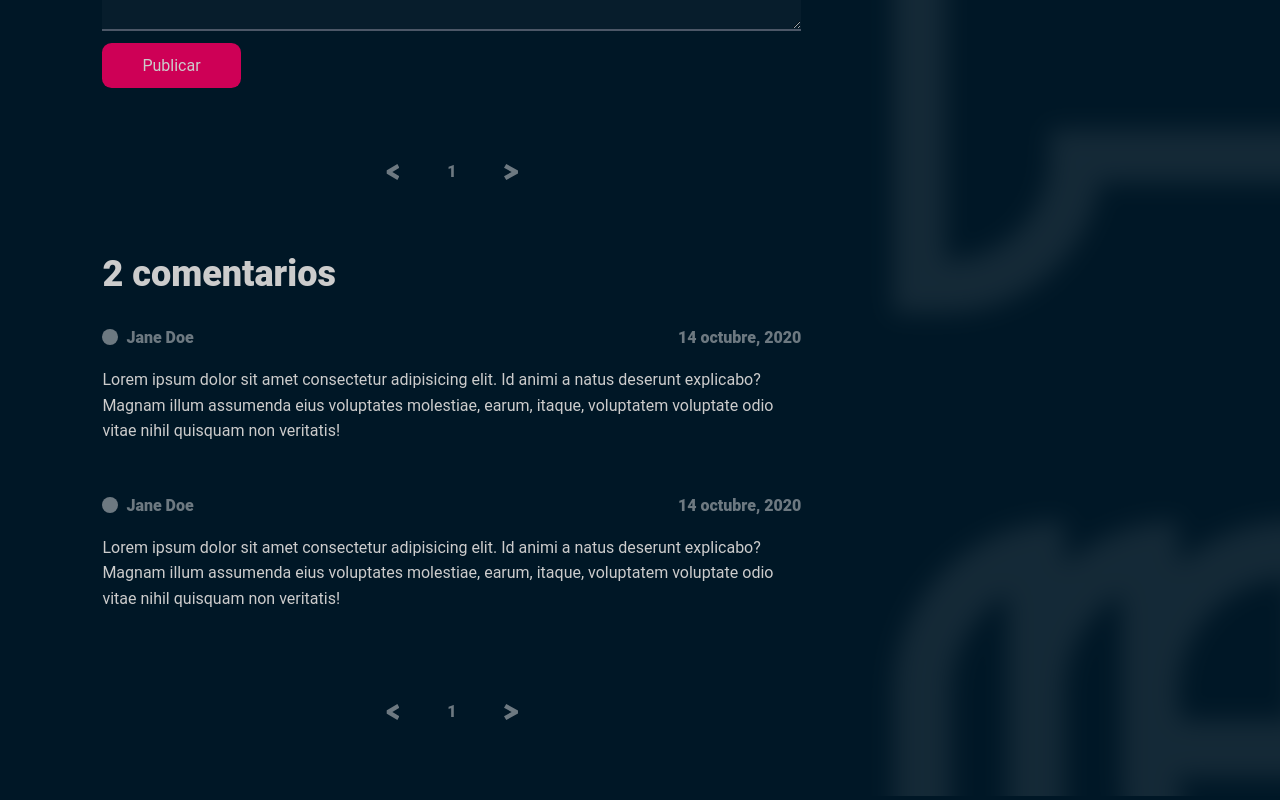
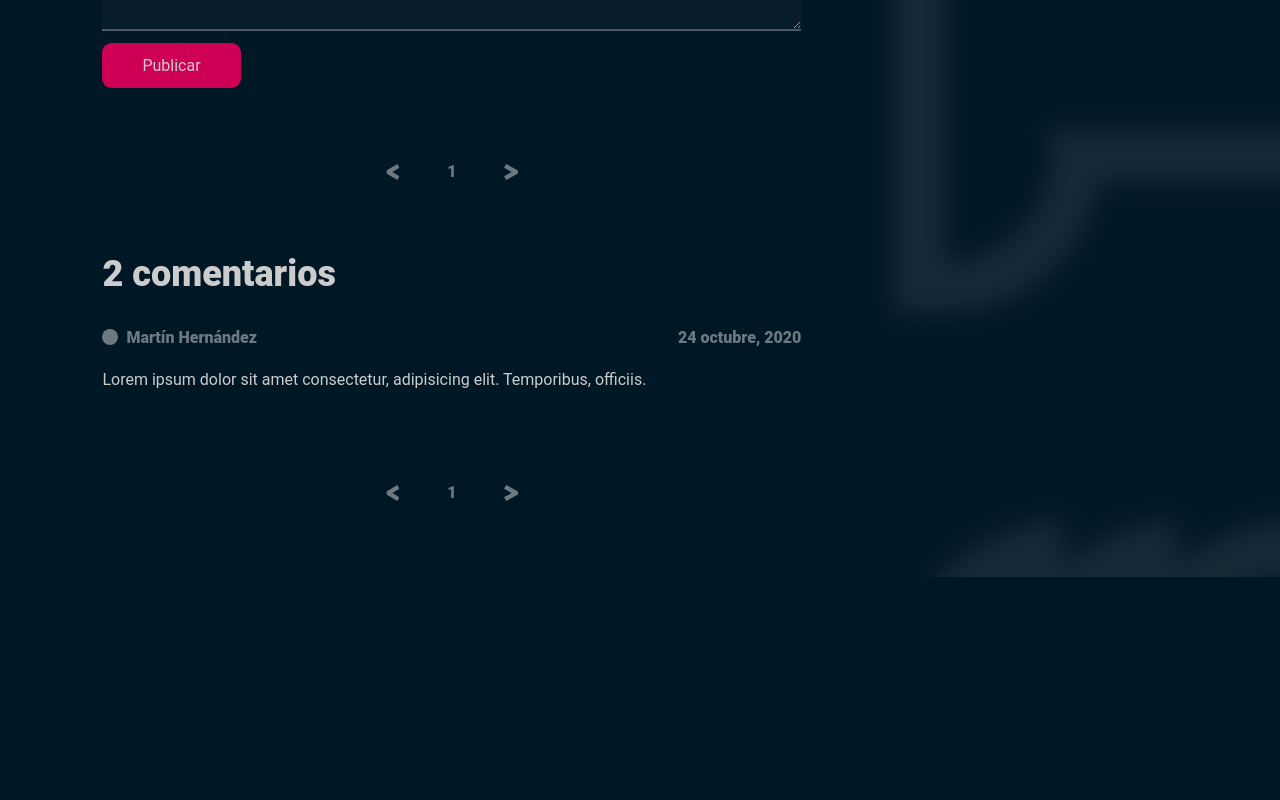
Before and after one commit to jorgebecerrilgi/globo-politico, a Next.js app: page /post/1 in a window 1280 px wide. Shown: the part 2970-3770 px from the top of the page. After the commit the page ends 3551 px from the top, so only its background shows below. Built offline with nearby package versions, Linux system fonts and the light colour scheme.

Commit message:
Renamed <Comments /> into <CommentSection />. Added missing props to last components.

```diff
--- a/components/Button.tsx
+++ b/components/Button.tsx
@@ -1,16 +1,20 @@
 import styles from "../styles/Button.module.css";
 import { Property } from "../node_modules/csstype/index";
+import Link from "next/link";
 
 interface Props {
     prompt: string;
+    href?: string;
     className?: string;
 }
 
-const Button: React.FC<Props> = ({ prompt, className }): JSX.Element => {
+const Button: React.FC<Props> = ({ prompt, href = "/", className }): JSX.Element => {
     return (
-        <button className={`${styles.button} ${className}`} type="button">
-            {prompt}
-        </button>
+        <Link href={href}>
+            <button className={`${styles.button} ${className}`} type="button">
+                {prompt}
+            </button>
+        </Link>
     );
 };
 
--- a/components/Comment.tsx
+++ b/components/Comment.tsx
@@ -2,18 +2,21 @@ import Author from "./Author";
 import Date from "./Date";
 import styles from "../styles/Comment.module.css";
 
-const Comment: React.FC = (): JSX.Element => {
+interface Props {
+    authorName: string;
+    date: string;
+    className?: string;
+    children: string;
+}
+
+const Comment: React.FC<Props> = ({ authorName, date, className, children }): JSX.Element => {
     return (
-        <div className={styles.comment}>
+        <div className={`${styles.comment} ${className}`}>
             <div className={styles.information}>
-                <Author name="Jane Doe" />
-                <Date date="14 octubre, 2020" />
+                <Author name={authorName} />
+                <Date date={date} />
             </div>
-            <p>
-                Lorem ipsum dolor sit amet consectetur adipisicing elit. Id animi a natus deserunt explicabo? Magnam
-                illum assumenda eius voluptates molestiae, earum, itaque, voluptatem voluptate odio vitae nihil quisquam
-                non veritatis!
-            </p>
+            <p>{children}</p>
         </div>
     );
 };
--- a/components/Comments.tsx
+++ b/components/CommentSection.tsx
@@ -2,7 +2,7 @@ import Input from "./Input";
 import Button from "./Button";
 import Pagination from "./Pagination";
 import Comment from "./Comment";
-import styles from "../styles/Comments.module.css";
+import styles from "../styles/CommentSection.module.css";
 
 import User from "../assets/gb_icon_user.svg";
 import Message from "../assets/gb_icon_message.svg";
@@ -11,7 +11,7 @@ interface Props {
     className?: string;
 }
 
-const Comments: React.FC<Props> = ({ className }): JSX.Element => {
+const CommentSection: React.FC<Props> = ({ className }): JSX.Element => {
     return (
         <div className={`${styles.comments} ${className}`}>
             <h1>Comentarios</h1>
@@ -22,11 +22,12 @@ const Comments: React.FC<Props> = ({ className }): JSX.Element => {
             </div>
             <Pagination page={1} />
             <h2>2 comentarios</h2>
-            <Comment />
-            <Comment />
+            <Comment authorName="Martín Hernández" date="24 octubre, 2020">
+                Lorem ipsum dolor sit amet consectetur, adipisicing elit. Temporibus, officiis.
+            </Comment>
             <Pagination page={1} />
         </div>
     );
 };
 
-export default Comments;
+export default CommentSection;
--- a/components/PostSection.tsx
+++ b/components/PostSection.tsx
@@ -62,6 +62,7 @@ const PostSection: React.FC = (): JSX.Element => {
                         date={post.date}
                         image={post.image}
                         previewText={post.previewText}
+                        postId={post.title}
                         key={idx}
                     />
                 );
--- a/pages/index.tsx
+++ b/pages/index.tsx
@@ -24,6 +24,7 @@ const Home: React.FC = (): JSX.Element => {
                     title="La ideología de discriminar"
                     authorName="Martín Hernández"
                     date="14 junio, 2020"
+                    postId="La ideología de discriminar"
                     isCover={true}
                 ></PostCard>
             </div>
--- a/pages/post/[id].tsx
+++ b/pages/post/[id].tsx
@@ -2,7 +2,7 @@ import Image from "next/image";
 import Author from "../../components/Author";
 import Date from "../../components/Date";
 import BackgroundIcons from "../../components/BackgroundIcons";
-import Comments from "../../components/Comments";
+import CommentSection from "../../components/CommentSection";
 import styles from "../../styles/PostPage.module.css";
 
 import Cover from "../../assets/lgbtmx.jpeg";
@@ -129,7 +129,7 @@ const PostPage: React.FC = (): JSX.Element => {
                     cumplir sus sueños sin poner impedimentos a las personas solamente porque son distintas a nosotros.
                     Solo así cumpliremos el cometido.
                 </p>
-                <Comments className={styles.comments} />
+                <CommentSection className={styles.comments} />
             </BackgroundIcons>
         </>
     );
```
Also changed, not shown: components/Post.tsx (+4 -5 lines), components/PostCard.tsx (+11 -2 lines), styles/CommentSection.module.css (renamed from styles/Comments.module.css).
